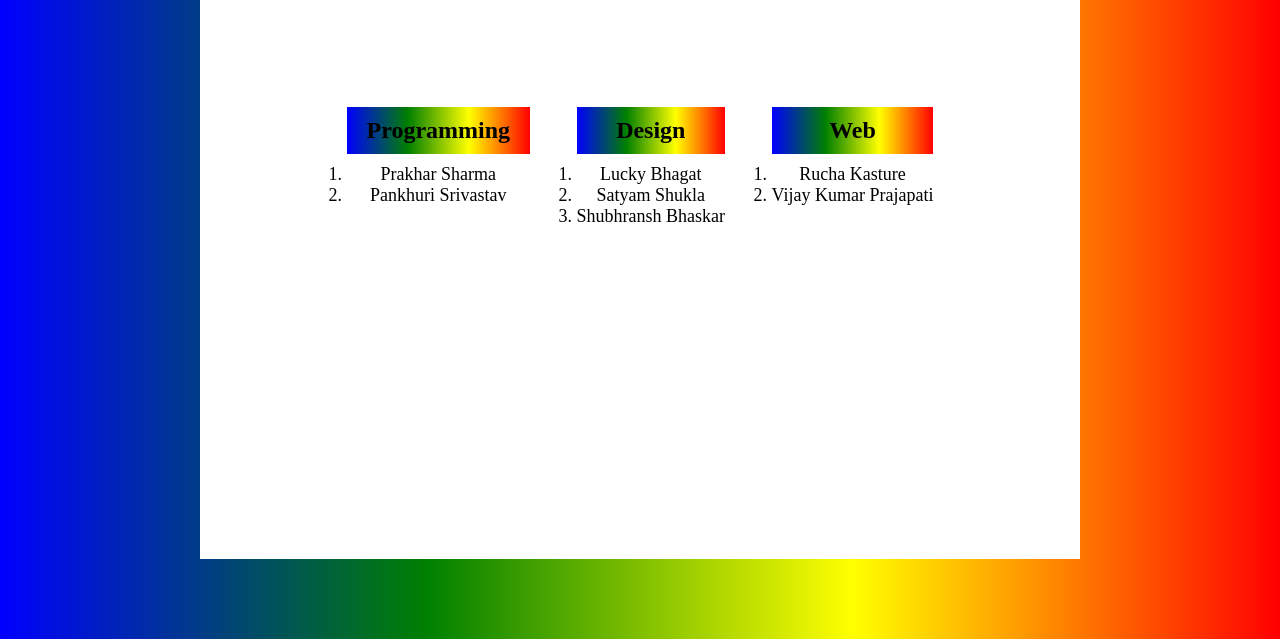
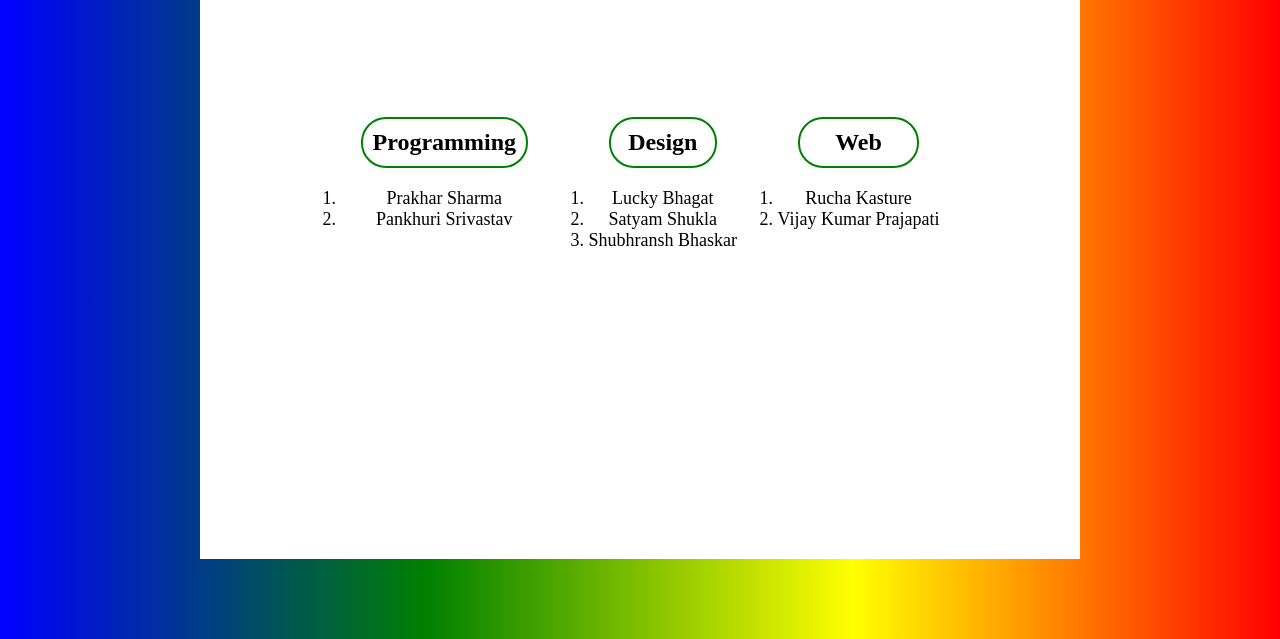
Before and after one commit to vijayyprajapati/demo-repo, a plain HTML site: page index.html in a window 1280 px wide. Shown: the part 211-850 px from the top of the page. Drawn offline with Linux system fonts and the light colour scheme.

Commit message:
removed domain background

```diff
--- a/style.css
+++ b/style.css
@@ -32,7 +32,6 @@ h1 {
 
 h3 {
   padding: 10px;
-  margin: 10px;
   font-size: x-large;
 
   color: black;
@@ -43,6 +42,8 @@ li {
 }
 .domain {
   box-sizing: border-box;
+  margin: 20px;
   border-style: 2px solid white;
-  background: linear-gradient(to right, blue, green, yellow, red);
+  border: green 2px solid;
+  border-radius: 25px;
 }
```
